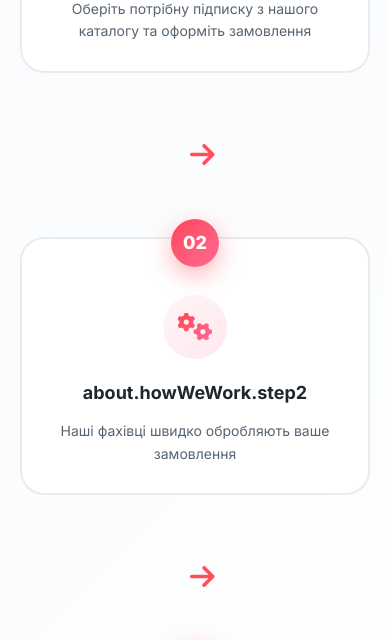
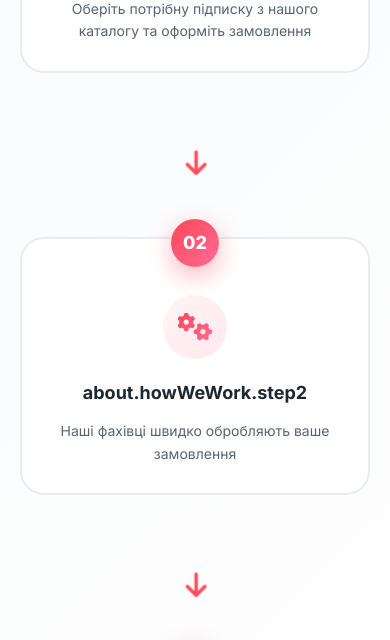
Before and after one commit to Kybikov/wtmelon, a Vue app: page / in a window 390 px wide. Shown: the part 8880-9520 px from the top of the page. Built offline with nearby package versions, Linux system fonts and the light colour scheme; the HTML template or start-up script is replaced by a standard one.

Commit message:
Updated style.css

```diff
--- a/src/style.css
+++ b/src/style.css
@@ -1559,6 +1559,17 @@ body {
   }
 }
 
+@keyframes arrowPulseVertical {
+  0%, 100% {
+    transform: rotate(90deg) translateX(0);
+    opacity: 0.6;
+  }
+  50% {
+    transform: rotate(90deg) translateX(8px);
+    opacity: 1;
+  }
+}
+
 .guarantee-box {
   background: linear-gradient(135deg, #ff4757 0%, #ff6b95 100%);
   padding: 28px 40px;
@@ -2141,7 +2152,7 @@ footer .right-col p {
   }
 
   .workflow-arrow {
-    transform: rotate(90deg);
+    animation: arrowPulseVertical 2s ease-in-out infinite;
   }
 
   .guarantee-box {
```
